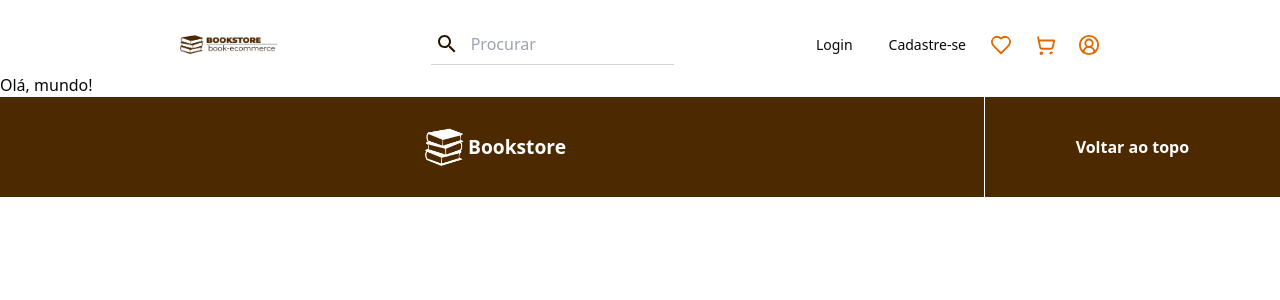
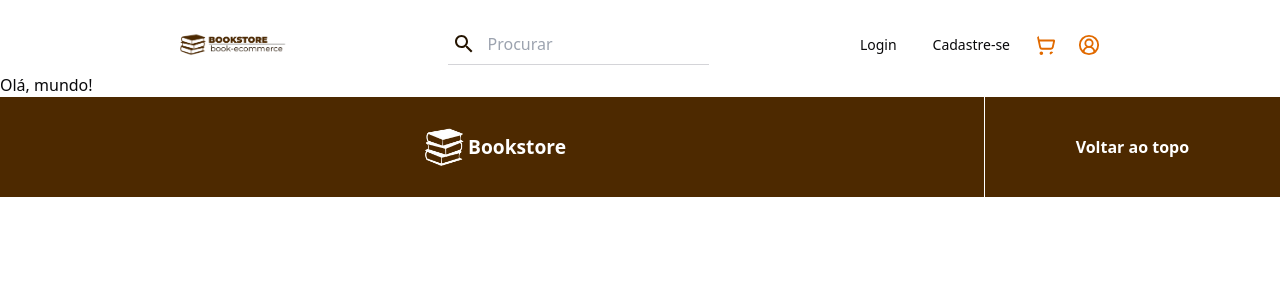
Before and after one commit to douglasmeneses/book-commerce, a Next.js app in the folder frontend/: page / in a window 1280 px wide. Shown: the top 300 px of the page. Built offline with nearby package versions, Linux system fonts and the light colour scheme.

Commit message:
BOOK-131 remoção do icon de coração

```diff
--- a/frontend/src/components/NavBar.tsx
+++ b/frontend/src/components/NavBar.tsx
@@ -66,11 +66,6 @@ export default function NavBar() {
             </Link>
           )}
           <div className="flex gap-[14px]">
-            <Heart
-              size={30}
-              color="#E16A00"
-              className="cursor-pointer p-1 hover:bg-gray-100 rounded-full"
-            />
             <Link href="/cart">
               <ShoppingCart
                 size={30}
```
